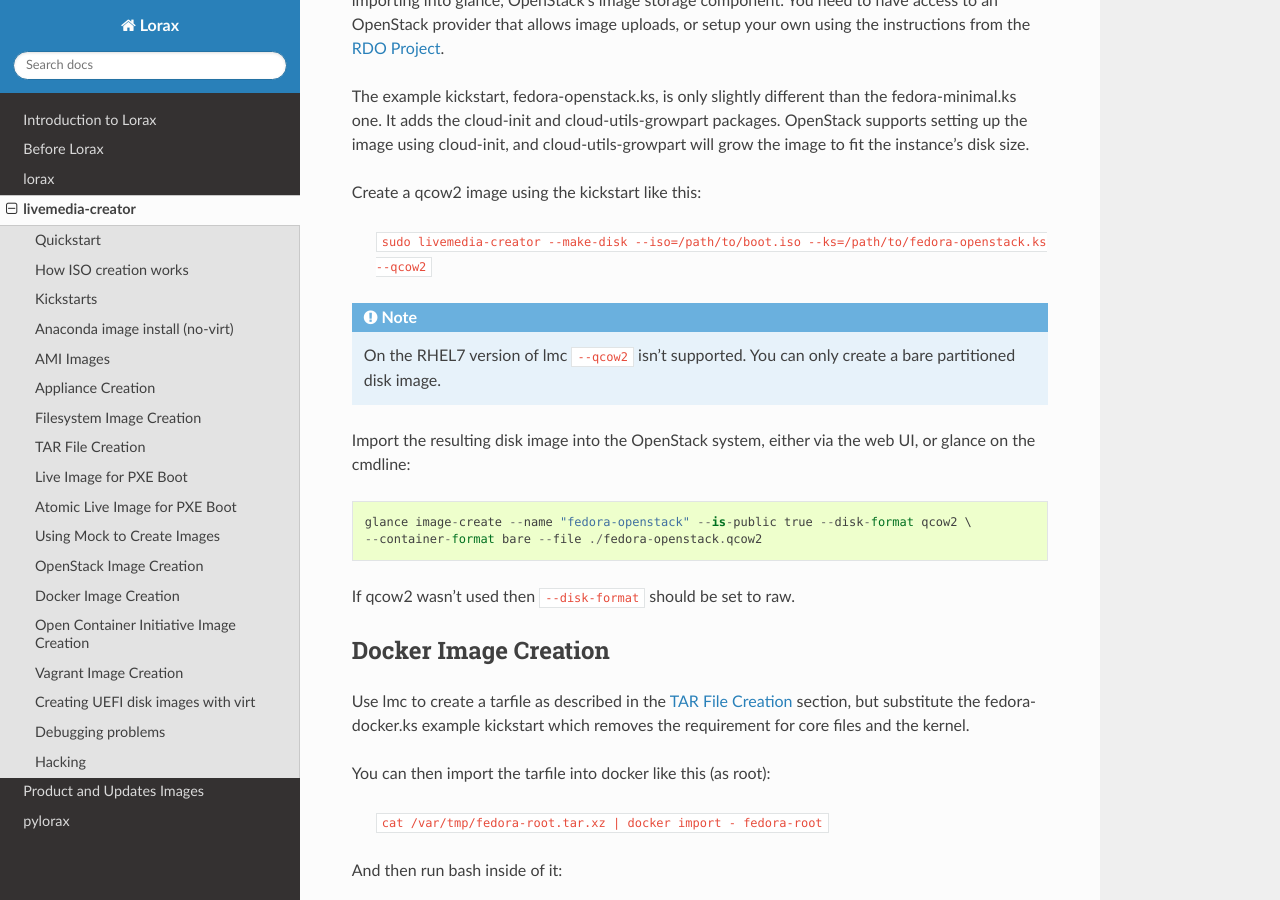
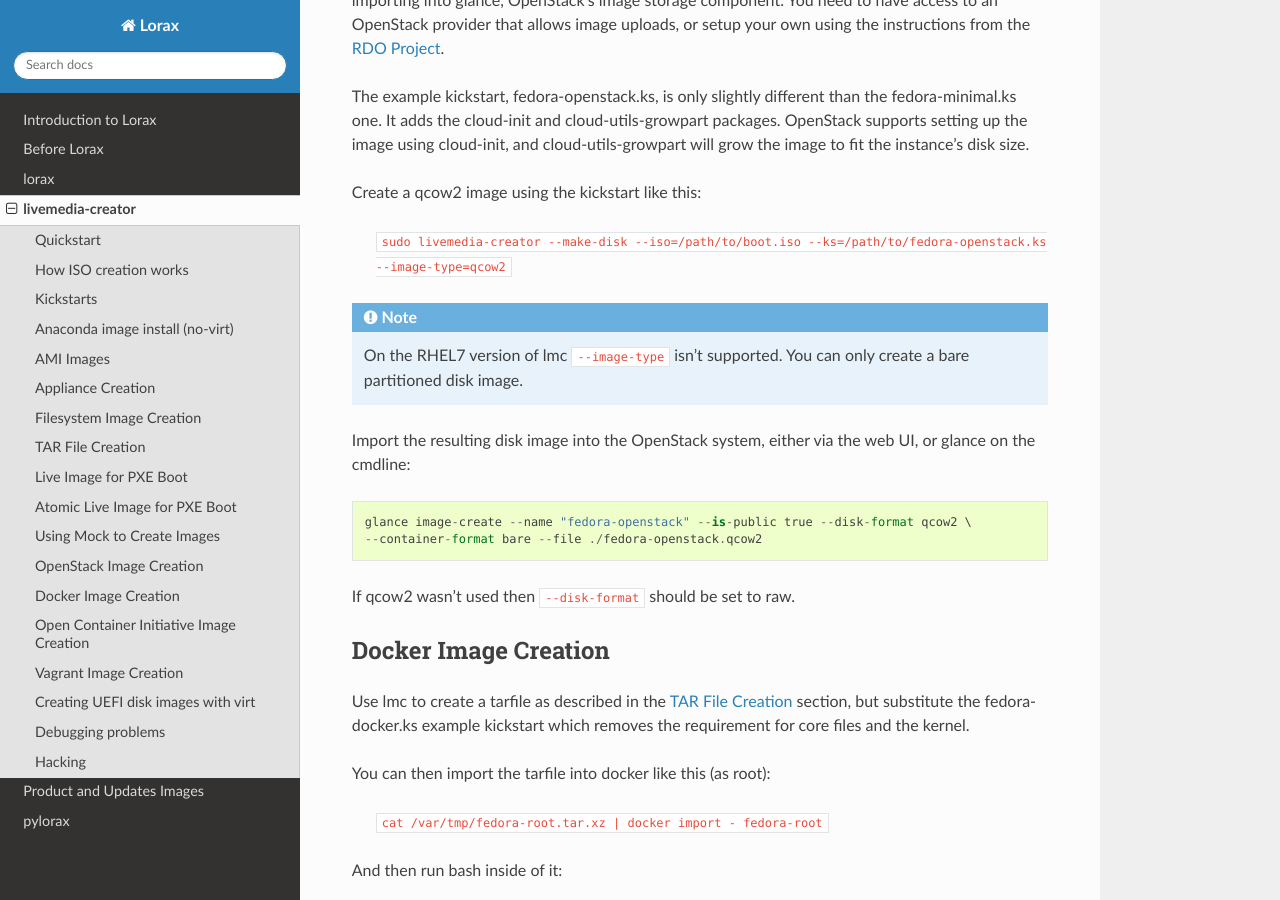
Before and after one commit to weldr/lorax, a Sphinx documentation site: the page built from docs/livemedia-creator.rst, in a window 1280 px wide and 900 px high, scrolled down 8021 px. Built offline with Sphinx 7.4.7 and the Read the Docs theme 2.0.0, drawn with Linux system fonts in a browser that asks for light colours; some of the changed text lies outside the part shown.

Commit message:
docs: Update documentation for livemedia-creator

```diff
--- a/docs/livemedia-creator.rst
+++ b/docs/livemedia-creator.rst
@@ -287,10 +287,10 @@
 
     ``virt-image appliance.xml``
 
-You can also create qcow2 appliance images using ``--qcow2``, for example::
+You can also create qcow2 appliance images using ``--image-type=qcow2``, for example::
 
     sudo livemedia-creator --make-appliance --iso=/path/to/boot.iso --ks=./docs/fedora-minimal.ks \
-    --qcow2 --app-file=minimal-test.xml --image-name=minimal-test.img
+    --image-type=qcow2 --app-file=minimal-test.xml --image-name=minimal-test.img
 
 
 Filesystem Image Creation
@@ -414,10 +414,10 @@
 
 Create a qcow2 image using the kickstart like this:
 
-    ``sudo livemedia-creator --make-disk --iso=/path/to/boot.iso --ks=/path/to/fedora-openstack.ks --qcow2``
+    ``sudo livemedia-creator --make-disk --iso=/path/to/boot.iso --ks=/path/to/fedora-openstack.ks --image-type=qcow2``
 
 .. note::
-    On the RHEL7 version of lmc ``--qcow2`` isn't supported. You can only create a bare partitioned disk image.
+    On the RHEL7 version of lmc ``--image-type`` isn't supported. You can only create a bare partitioned disk image.
 
 Import the resulting disk image into the OpenStack system, either via the web UI, or glance on the cmdline::
 
```
Also changed, not shown: 1 other file.
